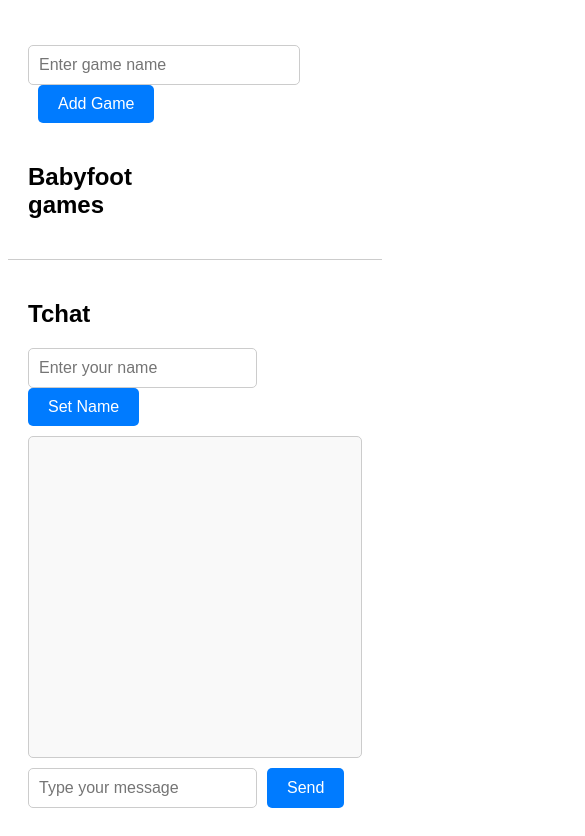
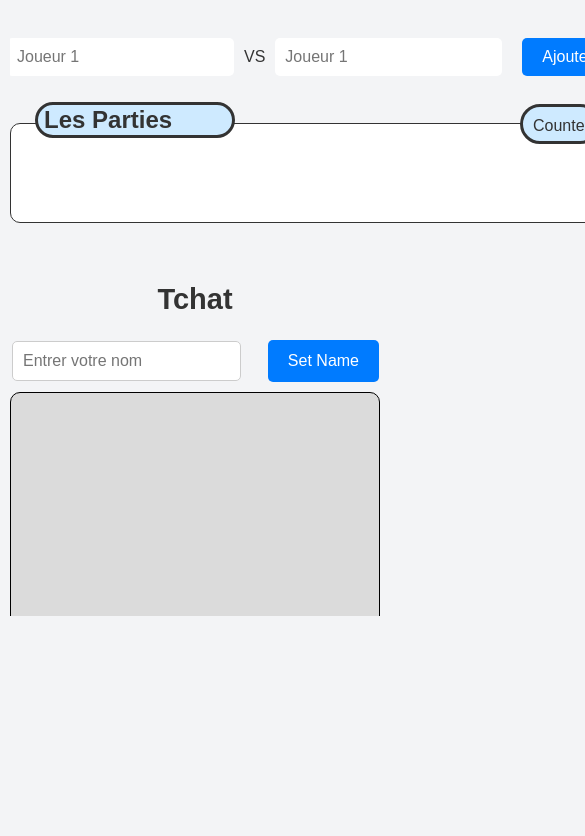
Before and after one commit to AhmedCha/BabyFoot-Manager, a plain HTML site: page index.html in a window 390 px wide. Shown: the part 80-916 px from the top of the page, 585 px wide, since content can reach past the window. After the commit the page ends 844 px from the top, so only its background shows below. Drawn offline with Linux system fonts and the light colour scheme; no server answers.

Commit message:
Updated UI
- Updated HTML and CSS for better design.
- Now the UI is cleaner and more responsive (but still far from perfect).

```diff
--- a/index.html
+++ b/index.html
@@ -1,5 +1,5 @@
 <!DOCTYPE html>
-<html lang="en">
+<html lang="fr">
 
 <head>
   <meta charset="UTF-8">
@@ -9,53 +9,53 @@
 </head>
 
 <body>
+  <div>
     <h1>BabyFoot Manager</h1>
-
     <div id="main-container">
       <!-- Games Section -->
       <div id="games-section">
         <div id="input-container">
-        <form>
-          <input id="game-name" type="text" placeholder="Enter game name" />
-          <button id="add-game-btn">Add Game</button>
+          <form method="get" id="game-form">
+            <input type="text" id="player1" placeholder="Joueur 1" class="player-name" />
+            <label id="vs-text">VS</label>
+            <input type="text" id="player2" placeholder="Joueur 1" class="player-name" />
+            <button type="sybmit" id="add-game-btn">Ajouter</button>
           </form>
-        <p id="unfinished-counter"></p>
         </div>
-
         <div id="games-container">
-        <h2>Babyfoot games</h2>
+          <h2 id="parties">Les Parties<br /></h2>
+          <P id="unfinished-counter">Counter</P>
+        </div>
+        <div id="games-list-container">
           <ul id="games-list">
             <!-- Games will be dynamically added here -->
           </ul>
         </div>
       </div>
-
-    <!-- Chat Section -->
+      <!-- Resizable Slider -->
+      <div id="slider"></div><!-- Chat Section -->
       <div id="chat-section">
-      <h2>Tchat</h2>
-      <!-- Chat Header -->
+        <h2 id="tchat-text">Tchat</h2><!-- Chat Header -->
         <div id="chat-header">
-        <form>
-          <input id="user-name" type="text" placeholder="Enter your name" />
-          <button id="set-name-btn">Set Name</button>
+          <form method="get" id="name-form">
+            <input type="text" id="user-name" placeholder="Entrer votre nom" />
+            <button type="button" id="set-name-btn">Set Name</button>
           </form>
         </div>
-
         <!-- Chat History -->
         <div id="chat-history">
           <!-- Chat messages will be dynamically added here -->
         </div>
-
         <!-- Chat Input -->
         <div id="chat-input">
-        <form id="chat-form">
-          <input id="chat-message" type="text" placeholder="Type your message" />
-          <button type="submit">Send</button>
+          <form method="get" id="chat-form">
+            <input type="text" id="chat-message" placeholder="Écrire un message" />
+            <button type="submit" id="button-chat">Send</button>
           </form>
         </div>
       </div>
     </div>
-
+  </div>
   <script src="script.js"></script>
 </body>
 
--- a/style.css
+++ b/style.css
@@ -1,15 +1,24 @@
+* {
+  box-sizing: border-box;
+}
+
 body {
   font-family: Arial, sans-serif;
-  padding: 0;
-  display: flex;
+  margin: 0;
+  padding: 0px;
   flex-direction: column;
   align-items: center;
+  background-color: rgb(243, 244, 246);
+  color: rgb(51, 51, 51);
 }
 
 h1 {
-  color: #333;
+  color: rgb(51, 51, 51);
   text-align: center;
-  margin: 20px 0;
+  margin-top: 20px;
+  margin-right: 0px;
+  margin-bottom: 20px;
+  margin-left: 0px;
 }
 
 .list-item,
@@ -20,37 +29,27 @@ h1 {
   display: flex;
   justify-content: space-between;
   align-items: center;
-  box-shadow: 0 2px 5px rgba(0, 0, 0, 0.1);
+  box-shadow: rgba(0, 0, 0, 0.5) 0px 2px 5px;
+  background-color: rgb(255, 255, 255);
 }
 
 #games-list {
+  height: auto;
   width: 100%;
-  max-width: 500px;
   list-style-type: none;
-  padding: 0;
-}
-
-#games-list li {
-  background-color: #fff;
-}
-
-.game-item {
-  background-color: #f9f9f9;
-}
-
-.game-status {
-  font-size: 0.9em;
-  color: #888;
-}
-
-.status-toggle {
-  margin-right: 10px;
-  cursor: pointer;
+  padding: 20px 10px 10px;
+  border: 1px solid;
+  border-radius: 10px;
+  background-color: #ffffff;
+  align-items: center;
+  min-height: 100px;
+  max-width: 600px;
 }
 
 .game-item span {
   flex-grow: 1;
 }
+
 
 .delete-button {
   background: none;
@@ -69,119 +68,221 @@ h1 {
   height: 16px;
 }
 
-/* Input and Button Styles (Used by both game input and chat input) */
-#game-name,
+.player-name,
 #user-name,
 #chat-message {
   padding: 10px;
   font-size: 16px;
-  border: 1px solid #ccc;
+  border: 1px solid rgb(204, 204, 204);
   border-radius: 5px;
 }
 
-#game-name,
-#user-name {
-  max-width: 100%;
+.player-name {
+  width: auto;
+  position: static;
+  border: 0px;
 }
 
-#game-name {
-  width: 250px;
+#user-name {
+  margin: 1px 20px 1px 1px;
 }
 
-.action-button,
 #add-game-btn,
-#chat-form button,
-#set-name-btn {
+#set-name-btn,
+#chat-form button {
   padding: 10px 20px;
   font-size: 16px;
-  color: #fff;
-  background-color: #007bff;
+  color: rgb(255, 255, 255);
+  background-color: rgb(0, 123, 255);
   border: none;
   border-radius: 5px;
   cursor: pointer;
 }
 
-#add-game-btn {
-  margin-left: 10px;
+#add-game-btn:hover,
+#set-name-btn:hover,
+#chat-form button:hover {
+  background-color: rgb(0, 86, 179);
 }
 
-.action-button:hover,
-#add-game-btn:hover,
-#chat-form button:hover {
-  background-color: #0056b3;
+#add-game-btn {
+  margin-left: 20px;
 }
 
-/* Container Styles */
-#games-container,
-#input-container {
+#games-container {
+  height: 0px;
+  width: 0px;
+  margin: 0 auto;
   display: flex;
-  justify-content: center;
-  margin-top: 20px;
+  flex-direction: column;
+  align-items: center;
 }
 
 #main-container {
   display: flex;
   width: 100%;
-  height: calc(100vh - 100px);
+  height: 100vh;
+  max-height: calc(100vh - 100px);
 }
 
 #games-section {
-  flex: 7;
-  padding: 20px;
-  border-right: 1px solid #ccc;
   overflow-y: auto;
+  margin: 10px;
+  min-width: 600px;
+  flex-grow: 7;
+  flex-shrink: 1;
+  flex-basis: 0%;
 }
 
 #chat-section {
-  flex: 3;
-  display: flex;
-  flex-direction: column;
-  padding: 20px;
+  min-width: 350px;
+  overflow-y: auto;
+  margin: 10px;
+  flex-grow: 3;
+  flex-shrink: 1;
+  flex-basis: 0%;
+  min-width: 350px;
 }
 
-/* Media Query for smaller screens (e.g., phones) */
-@media (max-width: 768px) {
-
-  /* Adjust 768px as needed */
-  #main-container {
-    flex-direction: column;
-    /* Stack the sections vertically */
-    height: auto;
-    /* Allow content to determine height */
-  }
-
-  #games-section {
-    flex: 1;
-    /* Take up available space */
-    border-right: none;
-    /* Remove right border */
-    border-bottom: 1px solid #ccc;
-    /* Add bottom border to separate sections */
-  }
-
-  #chat-section {
-    flex: 1;
-    /* Take up available space */
-  }
+#slider {
+  width: 5px;
+  background-color: gray;
+  cursor: col-resize;
+  margin: 0 10px;
 }
 
 #chat-header {
-  margin-bottom: 10px;
+  display: flex;
+  align-items: stretch;
+  margin: 1px 1px 10px 1px;
 }
 
 #chat-history {
-  min-height: 300px;
-  max-height: 100%;
+  height: 100%;
+  max-height: calc(100vh - 350px);
   flex-grow: 1;
   overflow-y: auto;
-  border: 1px solid #ccc;
+  border: 1px solid rgb(0, 0, 0);
+  border-radius: 10px;
   padding: 10px;
+  background-color: rgb(219, 219, 219);
+  background-clip: border-box;
   margin-bottom: 10px;
-  background: #f9f9f9;
-  border-radius: 5px;
 }
 
 #chat-form {
   display: flex;
-  gap: 10px;
+  row-gap: 10px;
+  column-gap: 10px;
+  width: 100%;
+  justify-content: space-between;
 }
+
+#game-form {
+  display: flex;
+  align-items: center;
+  flex-direction: row;
+  flex-wrap: nowrap;
+  justify-content: space-between;
+  align-content: space-between;
+}
+
+#input-container {
+  min-height: 100px;
+  flex-direction: row;
+  align-content: flex-start;
+  display: flex;
+  justify-content: center;
+  align-items: center;
+}
+
+#vs-text {
+  content: VS;
+  position: static;
+  margin: 1px 10px;
+}
+
+
+#tchat-text {
+  text-align: center;
+  font-size: 29px;
+}
+
+#chat-input {
+  display: flex;
+  justify-content: space-between;
+  flex-wrap: nowrap;
+}
+
+#unfinished-counter {
+  padding: 10px;
+  position: relative;
+  bottom: 95px;
+  left: 250px;
+  width: 80px;
+  height: 40px;
+  font-size: 16px;
+  border: 3px solid;
+  border-radius: 20px;
+  background-color: #ceeaff;
+  text-align: center;
+}
+
+#parties {
+  position: relative;
+  bottom: 25px;
+  right: 175px;
+  width: 200px;
+  height: 40px;
+  padding: 1px 1px 1px 6px;
+  border: 3px solid;
+  border-radius: 20px;
+  background-color: #ceeaff;
+}
+
+#name-form {
+  display: flex;
+  width: 100%;
+  justify-content: space-between;
+}
+
+#button-chat {
+  padding: 1px 15px 1px 1px;
+}
+
+#games-list-container {
+  margin: 0 auto;
+  display: flex;
+  flex-direction: column;
+  align-items: center;
+}
+
+@media (max-width: 768px) {
+  #main-container {
+    flex-direction: column;
+  }
+
+  #slider {
+    display: none;
+  }
+
+  #games-section {
+    flex-grow: 0;
+    flex-shrink: 0;
+    flex-basis: auto;
+    width: 100%;
+    height: auto;
+    max-height: 50%;
+  }
+
+  #chat-section {
+    flex-grow: 0;
+    flex-shrink: 0;
+    flex-basis: auto;
+    width: 100%;
+    height: 100vh;
+    max-height: 48%;
+    padding-right: 20px;
+    padding-bottom: 20px;
+  }
+}
```
Lines whose indentation alone changed are shown as unchanged.
